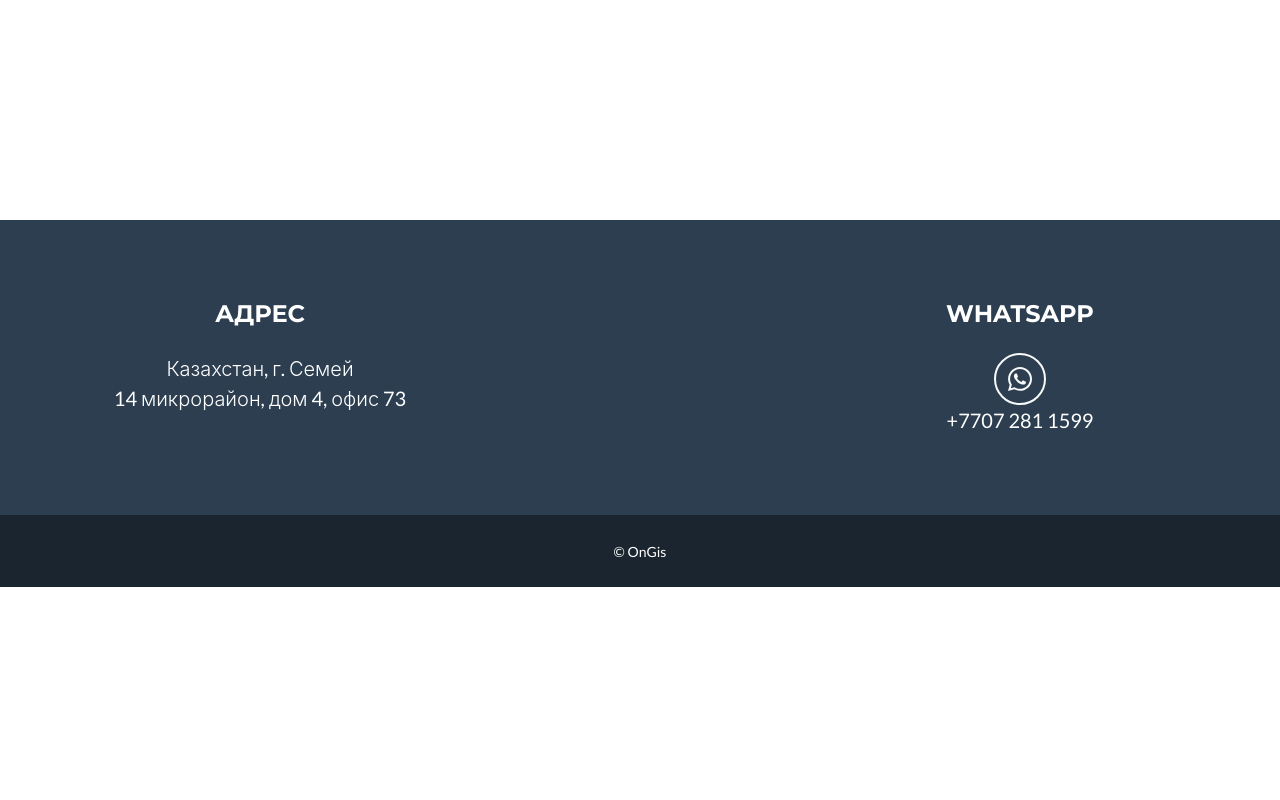
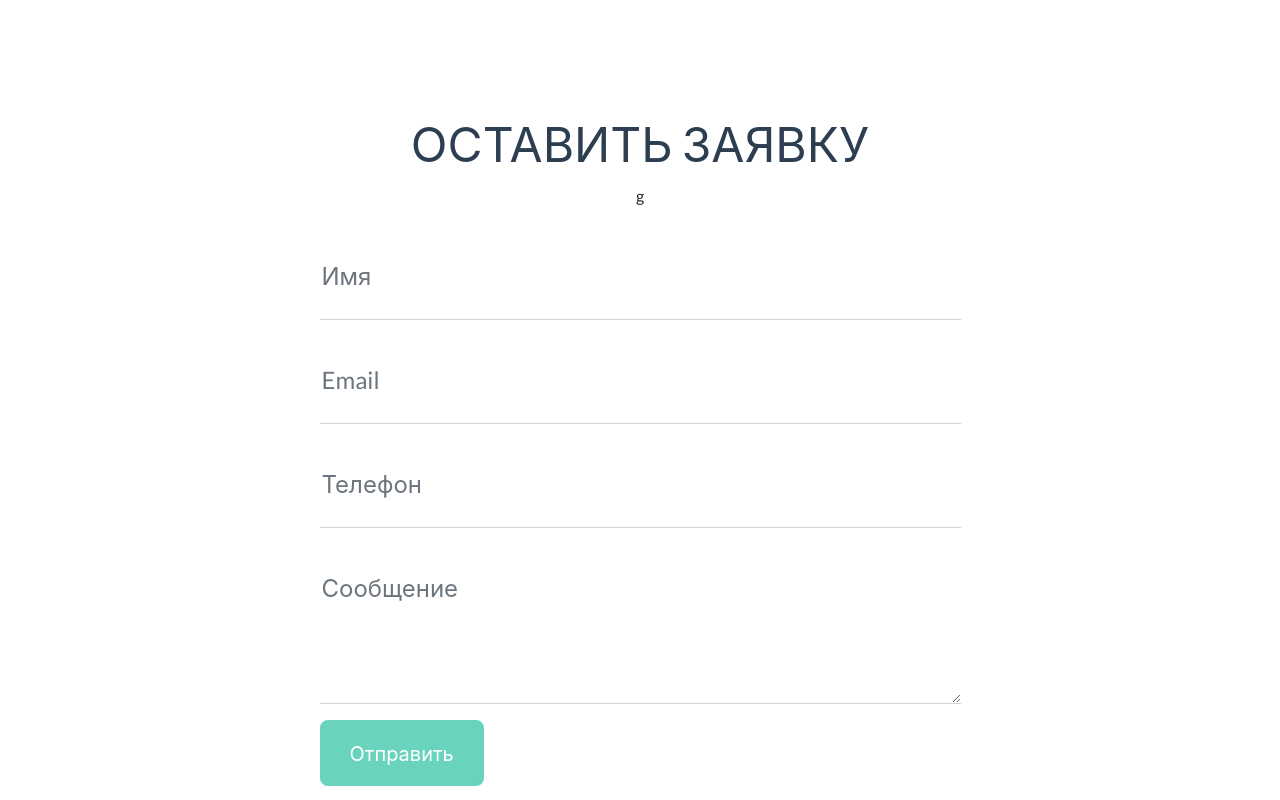
Before and after one commit to noql1/landingOnGis, a plain HTML site: page index.html in a window 1280 px wide. Shown: the part 4320-5120 px from the top of the page. Before the commit the page ends 4907 px from the top, so only its background shows below. Drawn offline with nearby package versions, Linux system fonts and the light colour scheme.

Commit message:
form added

```diff
--- a/index.html
+++ b/index.html
@@ -412,6 +412,62 @@
                     </ul>
                     <div class="d-flex justify-content-end">
                         <img class="w-50 h-50" src="./assets/whatsappQR.svg" alt=""/>
+                    </div>
+                </div>
+            </div>
+            <div class="container">
+                <!-- Contact Section Heading-->
+                <p class="page-section-heading text-center text-uppercase text-secondary mb-0">Оставить заявку</p>
+                <!-- Icon Divider-->
+                <div class="divider-custom">g
+                </div>
+                <!-- Contact Section Form-->
+                <div class="row justify-content-center">
+                    <div class="col-lg-8 col-xl-7">
+                        <form id="contactForm" data-sb-form-api-token="API_TOKEN">
+                            <!-- Name input-->
+                            <div class="form-floating mb-3">
+                                <input class="form-control" id="name" type="text" placeholder="Введите имя.." data-sb-validations="required" />
+                                <label for="name">Имя</label>
+                                <div class="invalid-feedback" data-sb-feedback="name:required">Имя некорректно</div>
+                            </div>
+                            <!-- Email address input-->
+                            <div class="form-floating mb-3">
+                                <input class="form-control" id="email" type="email" placeholder="name@example.com" data-sb-validations="required,email" />
+                                <label for="email">Email</label>
+                                <div class="invalid-feedback" data-sb-feedback="email:required">Email обязателен</div>
+                                <div class="invalid-feedback" data-sb-feedback="email:email">Email некорректен</div>
+                            </div>
+                            <!-- Phone number input-->
+                            <div class="form-floating mb-3">
+                                <input class="form-control" id="phone" type="tel" placeholder="(123) 456-7890" data-sb-validations="required" />
+                                <label for="phone">Телефон</label>
+                                <div class="invalid-feedback" data-sb-feedback="phone:required">Телефон некорректен</div>
+                            </div>
+                            <!-- Message input-->
+                            <div class="form-floating mb-3">
+                                <textarea class="form-control" id="message" type="text" placeholder="Enter your message here..." style="height: 10rem" data-sb-validations="required"></textarea>
+                                <label for="message">Сообщение</label>
+                                <div class="invalid-feedback" data-sb-feedback="message:required">Сообщение некорректно</div>
+                            </div>
+                            <!-- Submit success message-->
+                            <!---->
+                            <!-- This is what your users will see when the form-->
+                            <!-- has successfully submitted-->
+                            <div class="d-none" id="submitSuccessMessage">
+                                <div class="text-center mb-3">
+                                    <div class="fw-bolder">Сообщение отправлено успешно!</div>
+                                    Мы обязательно с вами свяжемся!
+                                </div>
+                            </div>
+                            <!-- Submit error message-->
+                            <!---->
+                            <!-- This is what your users will see when there is-->
+                            <!-- an error submitting the form-->
+                            <div class="d-none" id="submitErrorMessage"><div class="text-center text-danger mb-3">Ошибка при отправке сообщения!</div></div>
+                            <!-- Submit Button-->
+                            <button class="btn btn-primary btn-xl disabled" id="submitButton" type="submit">Отправить</button>
+                        </form>
                     </div>
                 </div>
             </div>
```
